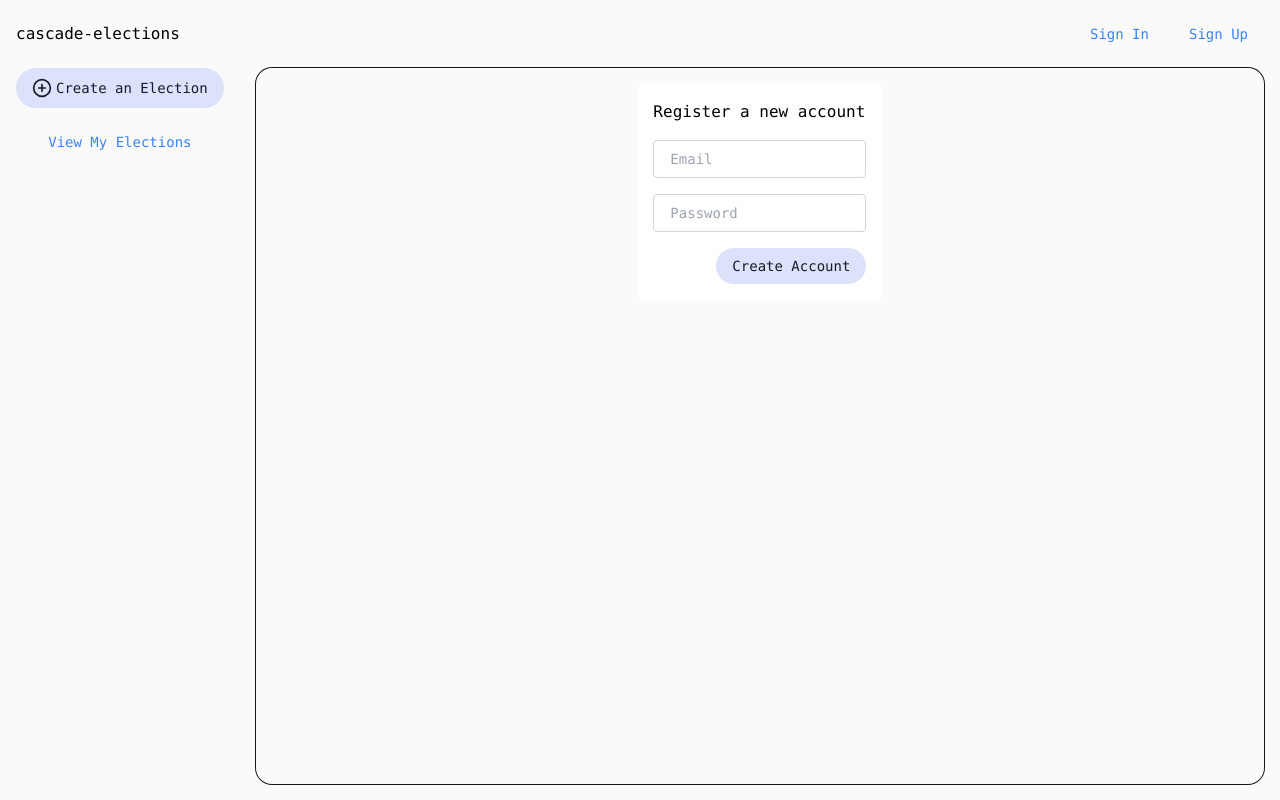
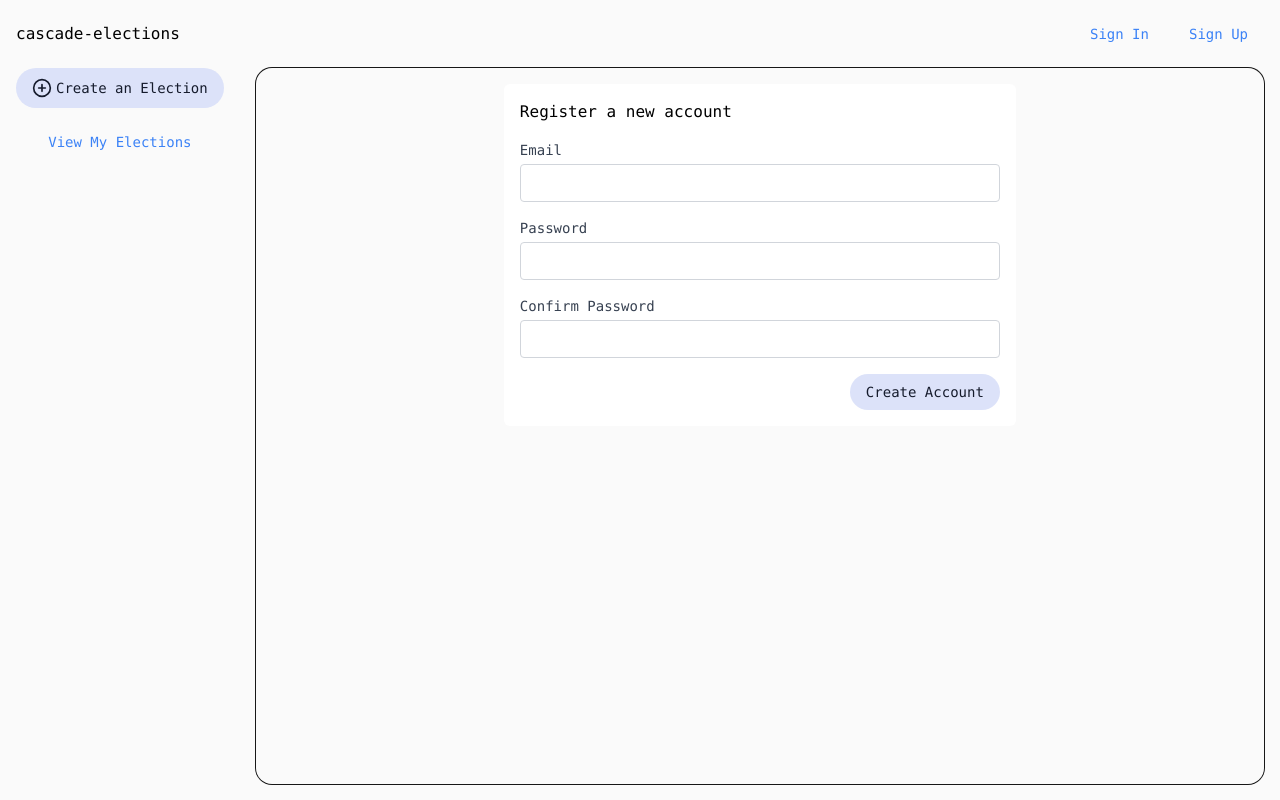
Before and after one commit to fegan104/elections-web-ui, a Next.js app: page /sign-up in a window 1280 px wide. Built offline with nearby package versions, Linux system fonts and the light colour scheme; no server answers.

Commit message:
improved sign up ux

```diff
--- a/src/app/sign-in/page.tsx
+++ b/src/app/sign-in/page.tsx
@@ -38,11 +38,11 @@ export default function SignIn() {
 
   return (
     <div className="w-full flex justify-center">
-      <Card className="space-y-4 w-fit">
+      <Card className="space-y-4 md:w-[512px] sm:w-full">
         <h2>Enter you account details</h2>
         <form action={handleSignIn} className="space-y-4">
-          <TextInput value={email} onChange={(e) => setEmail(e)} placeholder="Email" />
-          <TextInput type="password" value={password} onChange={(e) => setPassword(e)} placeholder="Password" />
+          <TextInput value={email} onChange={(e) => setEmail(e)} label="Email" />
+          <TextInput type="password" value={password} onChange={(e) => setPassword(e)} label="Password" />
           <div className="flex w-full justify-end">
             <TonalButton type="submit">Sign In</TonalButton>
           </div>
--- a/src/app/sign-up/page.tsx
+++ b/src/app/sign-up/page.tsx
@@ -13,8 +13,10 @@ export default function CreateAccount() {
   const router = useRouter()
   const [email, setEmail] = useState("");
   const [password, setPassword] = useState("");
+  const [verifiedPassword, setVerifiedPassword] = useState("");
   const [error, setError] = useState<string | null>(null);
 
+  //If a user is already signed in just send them home
   useEffect(() => {
     if (user != null) {
       router.replace("/")
@@ -23,9 +25,13 @@ export default function CreateAccount() {
 
   const handleSignUp = async () => {
     try {
+      if (password != verifiedPassword) {
+        setError("Oops! The passwords don't match");
+        return
+      }
       const response = await createUser({ email, password })
       if (!response.ok) {
-        throw Error(`HTTP failue code=${response.status}}`)
+        throw Error(`Network error HTTP code=${response.status}}`)
       }
     } catch (err: unknown) {
       if (err instanceof Error) {
@@ -38,11 +44,12 @@ export default function CreateAccount() {
 
   return (
     <div className="w-full flex justify-center">
-      <Card className="space-y-4 md:w-fit sm:w-full">
+      <Card className="space-y-4 md:w-[512px] sm:w-full">
         <h2>Register a new account</h2>
         <form action={handleSignUp} className="space-y-4">
-          <TextInput value={email} onChange={(e) => setEmail(e)} placeholder="Email" />
-          <TextInput type="password" value={password} onChange={(e) => setPassword(e)} placeholder="Password" />
+          <TextInput value={email} onChange={(e) => setEmail(e)} label="Email" />
+          <TextInput type="password" value={password} onChange={(e) => setPassword(e)} label="Password" />
+          <TextInput type="password" value={verifiedPassword} onChange={(e) => setVerifiedPassword(e)} label="Confirm Password" />
           <div className="flex w-full justify-end">
             <TonalButton type="submit">Create Account</TonalButton>
           </div>
```
